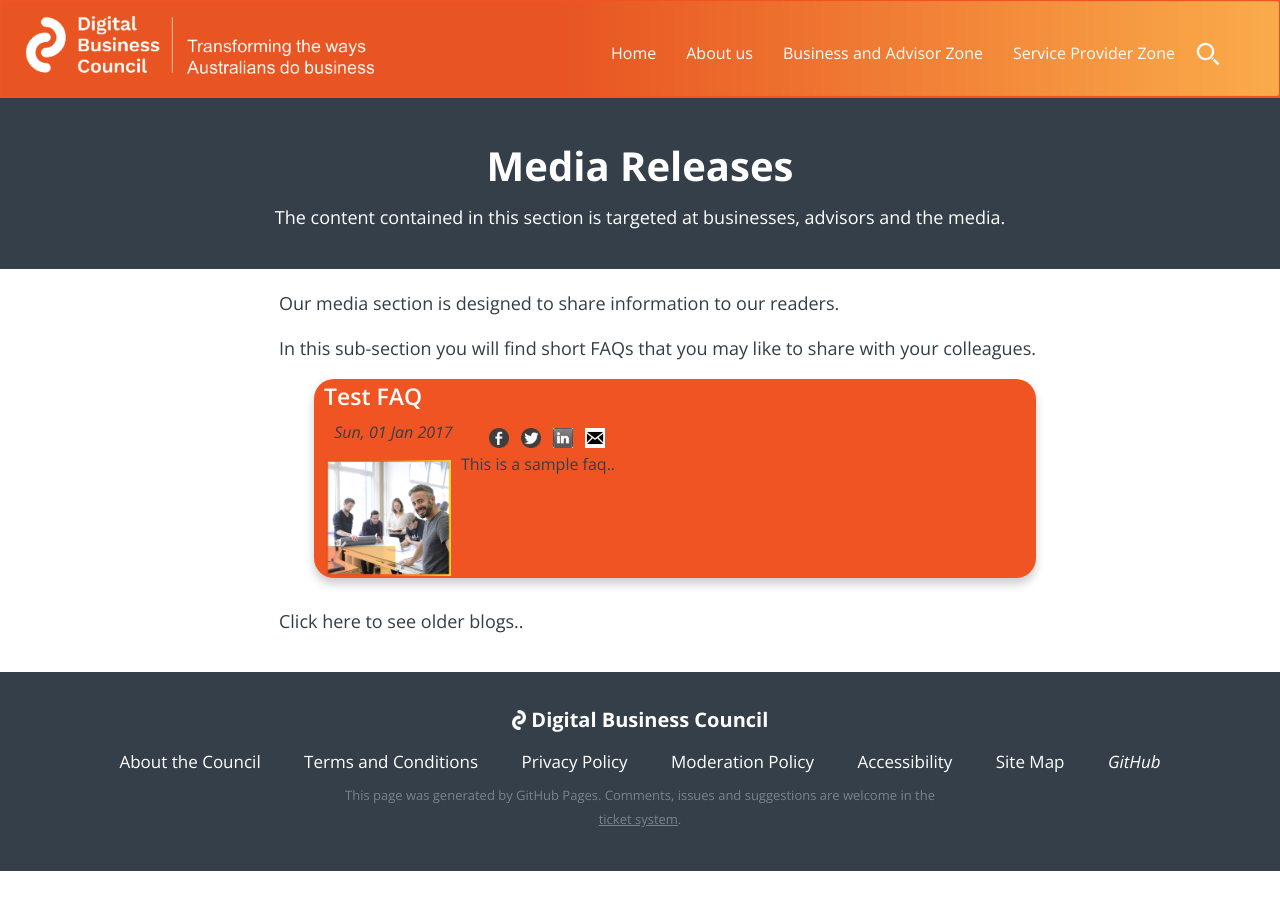
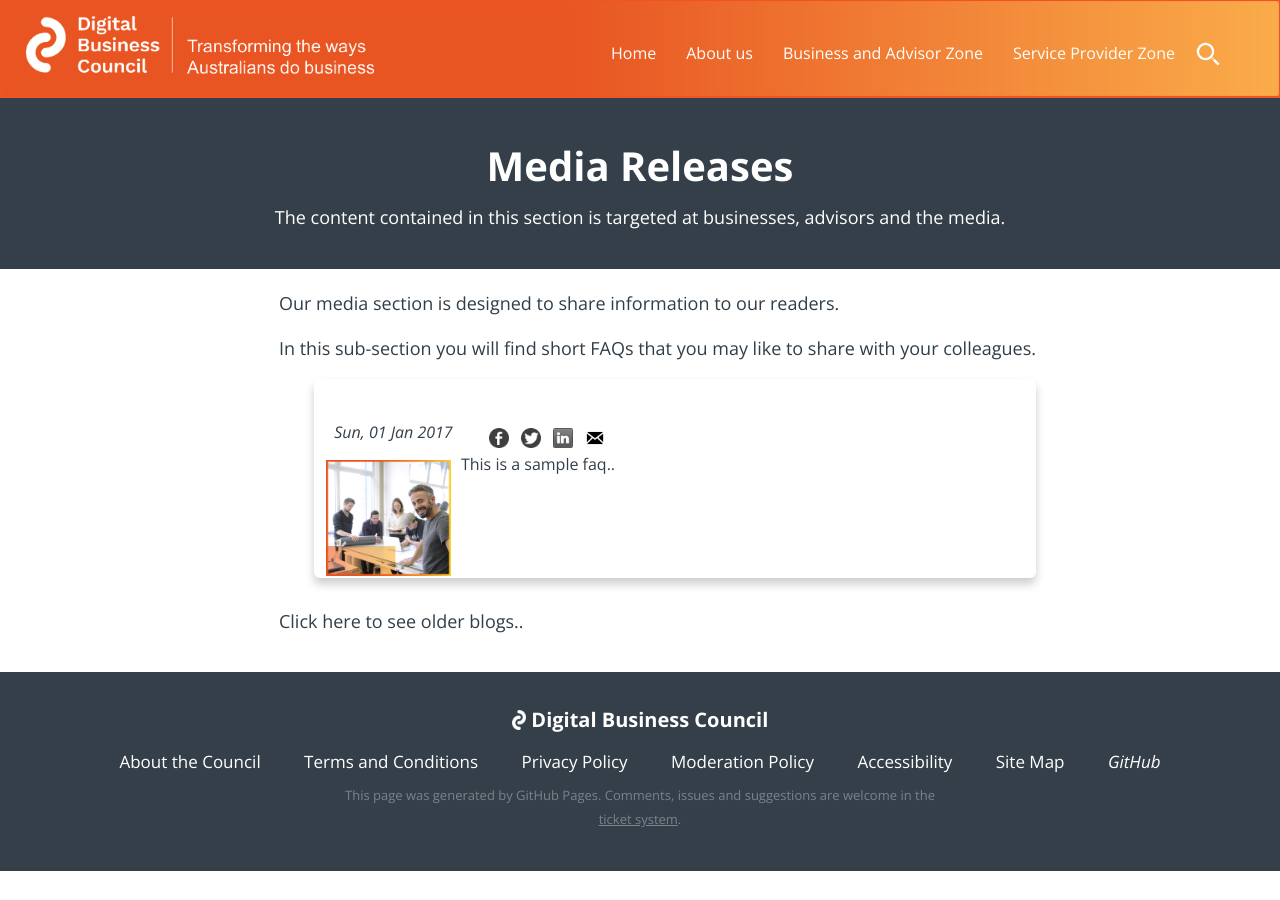
Before and after one commit to Digital-Business-Council/Digital-Business-Council.github.io, a Jekyll site: the page built from pages/business-zone/blogs/faq-landing-page.md, in a window 1280 px wide. Built offline with Jekyll 4.4.1, drawn with Linux system fonts in a browser that asks for light colours.

Commit message:
Update _common.scss

```diff
--- a/_sass/_common.scss
+++ b/_sass/_common.scss
@@ -148,9 +148,9 @@
 }
 .page-content{
 .blog-excerpt{
-    background-color: $dbc-primary;
+    background-color: #ffffff;
     color: $dbc-secondary;
-    border-radius:20px;
+    border-radius:6px;
     padding-top:3px;
     padding-right:10px;
     padding-left:10px;
```
